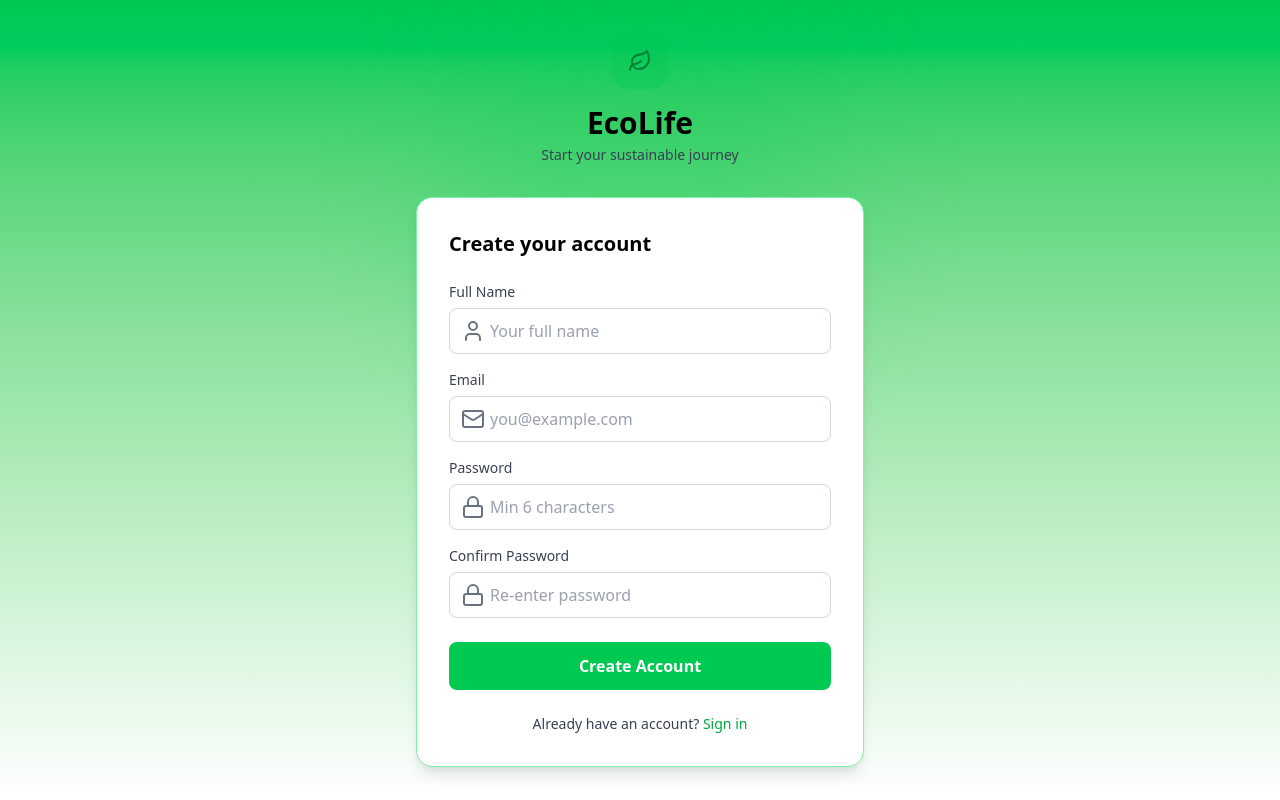
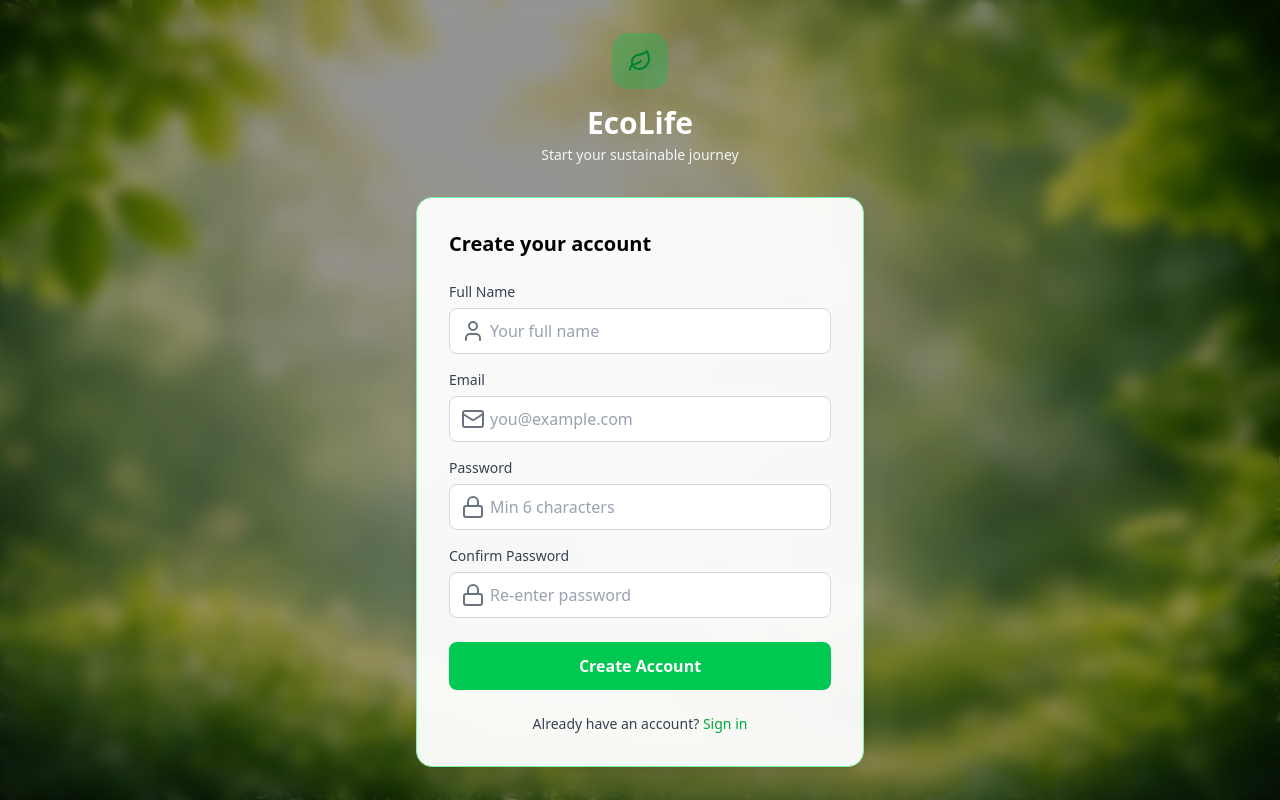
Before and after one commit to Vihanga-02/EcoLife, a React (Vite) app in the folder client/: page /signup in a window 1280 px wide. Built offline with nearby package versions, Linux system fonts and the light colour scheme; no server answers.

Commit message:
add consistent background image to signup page

```diff
--- a/client/src/pages/SignupPage.jsx
+++ b/client/src/pages/SignupPage.jsx
@@ -37,8 +37,17 @@ export default function SignupPage() {
   }
 
   return (
-    <div className="min-h-screen bg-gradient-to-b from-green-500 to-white flex items-center justify-center px-4">
-      <div className="absolute top-0 left-1/2 -translate-x-1/2 w-96 h-96 bg-green-500/20 rounded-full blur-3xl pointer-events-none" />
+    <div className="relative min-h-screen flex items-center justify-center px-4">
+      {/* Background Image with less blur */}
+      <div
+        className="absolute inset-0 bg-cover bg-center bg-no-repeat"
+        style={{
+          backgroundImage: "url('/login.jpg')",
+        }}
+      >
+        {/* Less blur overlay */}
+        <div className="absolute inset-0 backdrop-blur-sm bg-black/20"></div>
+      </div>
 
       <div className="w-full max-w-md z-10">
         {/* Logo */}
@@ -47,12 +56,12 @@ export default function SignupPage() {
             <div className="inline-flex items-center justify-center w-14 h-14 bg-green-500/30 rounded-2xl mb-4 hover:bg-green-500/50 transition-colors cursor-pointer">
               <Leaf className="text-green-700 text-2xl" />
             </div>
-            <h1 className="text-3xl font-bold text-black hover:text-green-600 transition-colors cursor-pointer">EcoLife</h1>
+            <h1 className="text-3xl font-bold text-white hover:text-green-600 transition-colors cursor-pointer">EcoLife</h1>
           </Link>
-          <p className="text-gray-700 mt-1 text-sm">Start your sustainable journey</p>
+          <p className="text-white/90 mt-1 text-sm">Start your sustainable journey</p>
         </div>
 
-        <div className="bg-white border border-green-300 rounded-2xl p-8 shadow-lg">
+        <div className="bg-white/95 backdrop-blur-sm border border-green-300 rounded-2xl p-8 shadow-lg">
           <h2 className="text-xl font-semibold text-black mb-6">Create your account</h2>
 
           {error && (
```
